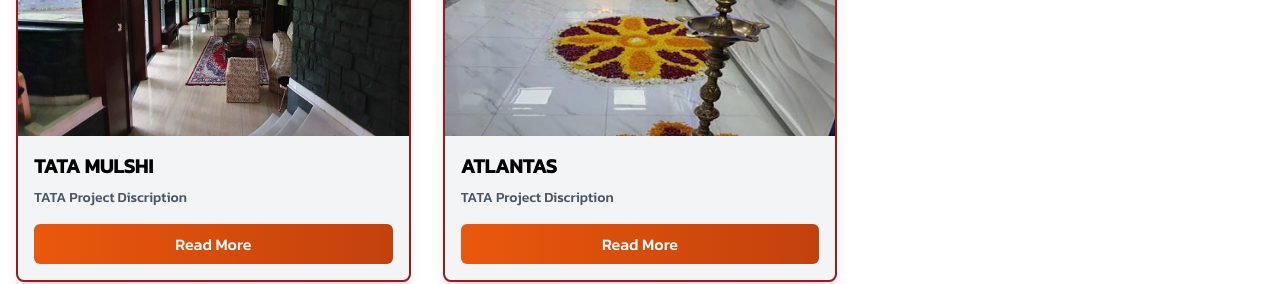
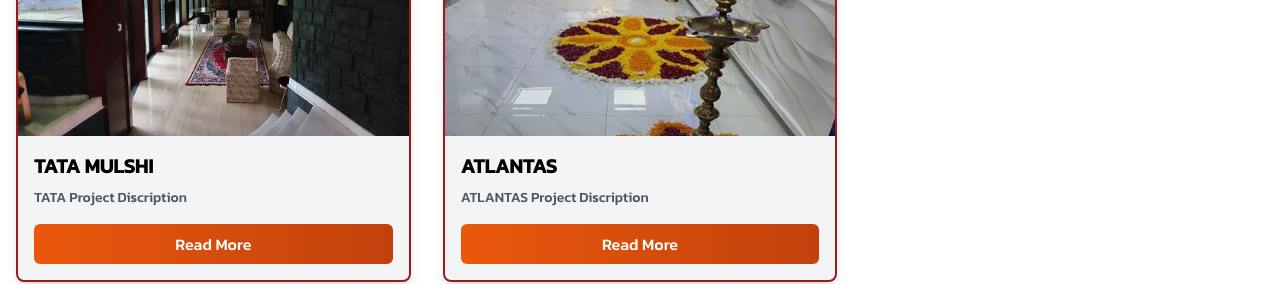
Before and after one commit to AkshayKalamkarr/supremeinfrastructure, a Next.js app: page /project/commercialprojects in a window 1280 px wide. Shown: the part 758-1042 px from the top of the page. Built offline with nearby package versions, Linux system fonts and the light colour scheme.

Commit message:
new code

```diff
--- a/data/commercialprojects.js
+++ b/data/commercialprojects.js
@@ -33,10 +33,10 @@ export const projects = [
     ],
   },
   {
-    slug: "project-1",
+    slug: "project-2",
     title: "ATLANTAS",
     image: "/images/projects/ATLANTAS/atlantas-1.jpeg",
-    description: "TATA Project Discription",
+    description: "ATLANTAS Project Discription",
     fullDescription:
       "Mulshi IB, situated about 40 km from Pune, is a storage dam for Bhira hydro power station of Tata Power Company Limited. The Bungalow is located near dam and dam constructed across the rivers Mula & Nila near village Mulshi during the years 1921-26 is a gravity dam constructed in rubble masonry.We have renovated the Mulshi IB with new design and concepts IN Year 2018-19. By keeping Bungalow’s vintage look in mind we have design this beautiful stone structure from scarp.This is Tata power’s oldest property among all. Bungalow home plans share a common style with Craftsman, Rustic and Cottage home designs. A great porch for your rocker, typically one level and over-hanging eaves are some of the classic features.",
     tagLine: "Project information",
```
